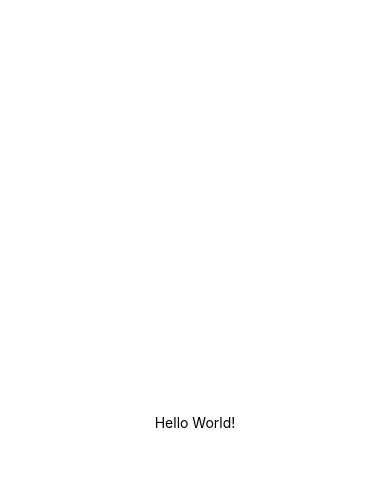
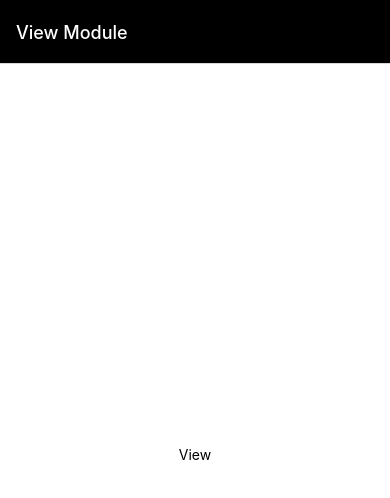
Before and after one commit to mzuzewicz/crudler, a React Native app: screen / in a window 390 px wide. Shown: the top 498 px of the page. Built offline with nearby package versions, Linux system fonts and the light colour scheme.

Commit message:
Completed Second Video Changes (#1)
Co-authored-by: Max Zuzewicz <K2355696@kingston.ac.uk>

```diff
--- a/App.js
+++ b/App.js
@@ -1,5 +1,11 @@
-import { StatusBar } from 'expo-status-bar';
-import { StyleSheet, Text, View } from 'react-native';
+import { NavigationContainer } from '@react-navigation/native';
+import { createNativeStackNavigator } from '@react-navigation/native-stack';
+import ModuleListScreen from './src/components/screens/ModuleListScreen';
+import ModuleAddScreen from './src/components/screens/ModuleAddScreen';
+import ModuleViewScreen from './src/components/screens/ModuleViewScreen';
+import ModuleModifyScreen from './src/components/screens/ModuleModifyScreen';
+
+const Stack = createNativeStackNavigator();
 
 export const App = () =>{
   //Initialisations
@@ -7,20 +13,39 @@
   //Handlers
   //View
   return (
-      <View style={styles.container}>
-      <Text>Hello World!</Text>
-      <StatusBar style="auto" />
-    </View>
+    <NavigationContainer>
+        <Stack.Navigator
+        initialRouteName='ModuleViewScreen'
+        screenOptions={{
+          headerStyle: {backgroundColor: 'black'},
+          headerTintColor: 'white',
+        }}
+        >
+          <Stack.Screen
+            name='ModuleListScreen'
+            component={ModuleListScreen}
+            options={{ title: 'List Modules'}}
+          />
+          <Stack.Screen
+            name='ModuleAddScreen'
+            component={ModuleAddScreen}
+            options={{ title: 'Add Module'}}
+          />
+          <Stack.Screen
+            name='ModuleViewScreen'
+            component={ModuleViewScreen}
+            options={{ title: 'View Module'}}
+          />
+          <Stack.Screen
+            name='ModuleModifyScreen'
+            component={ModuleModifyScreen}
+            options={{ title: 'Modify Module'}}
+          />
+
+
+        </Stack.Navigator>
+    </NavigationContainer>
   );
 }
 
-const styles = StyleSheet.create({
-  container: {
-    flex: 1,
-    backgroundColor: '#fff',
-    alignItems: 'center',
-    justifyContent: 'center',
-  },
-});
-
 export default App;
--- a/package.json
+++ b/package.json
@@ -9,6 +9,7 @@
     "web": "expo start --web"
   },
   "dependencies": {
+    "@react-navigation/native-stack": "^6.11.0",
     "expo": "~51.0.28",
     "expo-status-bar": "~1.12.1",
     "react": "18.2.0",
--- /dev/null
+++ b/src/components/layout/Screen.js
@@ -0,0 +1,26 @@
+import { StatusBar } from 'expo-status-bar';
+import { StyleSheet, Text, View } from 'react-native';
+
+const Screen = ({children}) =>{
+  //Initialisations
+  //State
+  //Handlers
+  //View
+  return (
+      <View style={styles.screen}>
+      {children}
+      <StatusBar style='light' />
+    </View>
+  );
+}
+
+const styles = StyleSheet.create({
+  screen: {
+    flex: 1,
+    backgroundColor: '#fff',
+    alignItems: 'center',
+    justifyContent: 'center',
+  },
+});
+
+export default Screen;
--- /dev/null
+++ b/src/components/screens/ModuleAddScreen.js
@@ -0,0 +1,18 @@
+import { StyleSheet, Text, View } from 'react-native';
+import Screen from '../layout/Screen';
+
+const ModuleAddScreen = () =>{
+  //Initialisations
+  //State
+  //Handlers
+  //View
+  return (
+    <Screen>
+      <Text>Add</Text>
+    </Screen>
+  );
+}
+
+const styles = StyleSheet.create({});
+
+export default ModuleAddScreen;
--- /dev/null
+++ b/src/components/screens/ModuleListScreen.js
@@ -0,0 +1,18 @@
+import { StyleSheet, Text, View } from 'react-native';
+import Screen from '../layout/Screen';
+
+const ModuleListScreen = () =>{
+  //Initialisations
+  //State
+  //Handlers
+  //View
+  return (
+    <Screen>
+      <Text>List</Text>
+    </Screen>
+  );
+}
+
+const styles = StyleSheet.create({});
+
+export default ModuleListScreen;
--- /dev/null
+++ b/src/components/screens/ModuleModifyScreen.js
@@ -0,0 +1,18 @@
+import { StyleSheet, Text, View } from 'react-native';
+import Screen from '../layout/Screen';
+
+const ModuleModifyScreen = () =>{
+  //Initialisations
+  //State
+  //Handlers
+  //View
+  return (
+    <Screen>
+      <Text>Modify</Text>
+    </Screen>
+  );
+}
+
+const styles = StyleSheet.create({});
+
+export default ModuleModifyScreen;
--- /dev/null
+++ b/src/components/screens/ModuleViewScreen.js
@@ -0,0 +1,18 @@
+import { StyleSheet, Text, View } from 'react-native';
+import Screen from '../layout/Screen';
+
+const ModuleViewScreen = () =>{
+  //Initialisations
+  //State
+  //Handlers
+  //View
+  return (
+    <Screen>
+      <Text>View</Text>
+    </Screen>
+  );
+}
+
+const styles = StyleSheet.create({});
+
+export default ModuleViewScreen;
```
Also changed, not shown: 1 other file (tests, documents, lock files or other folders).
